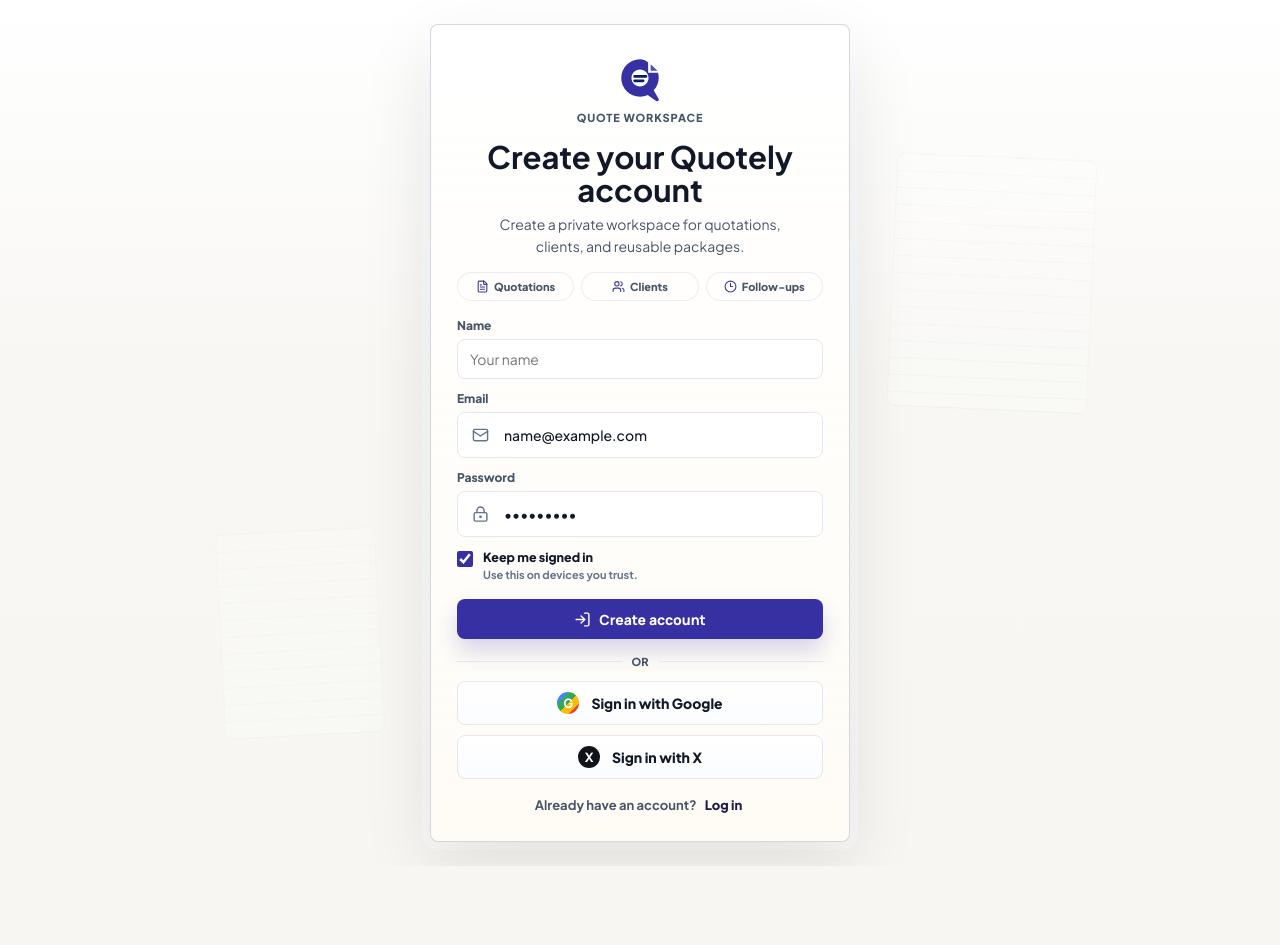
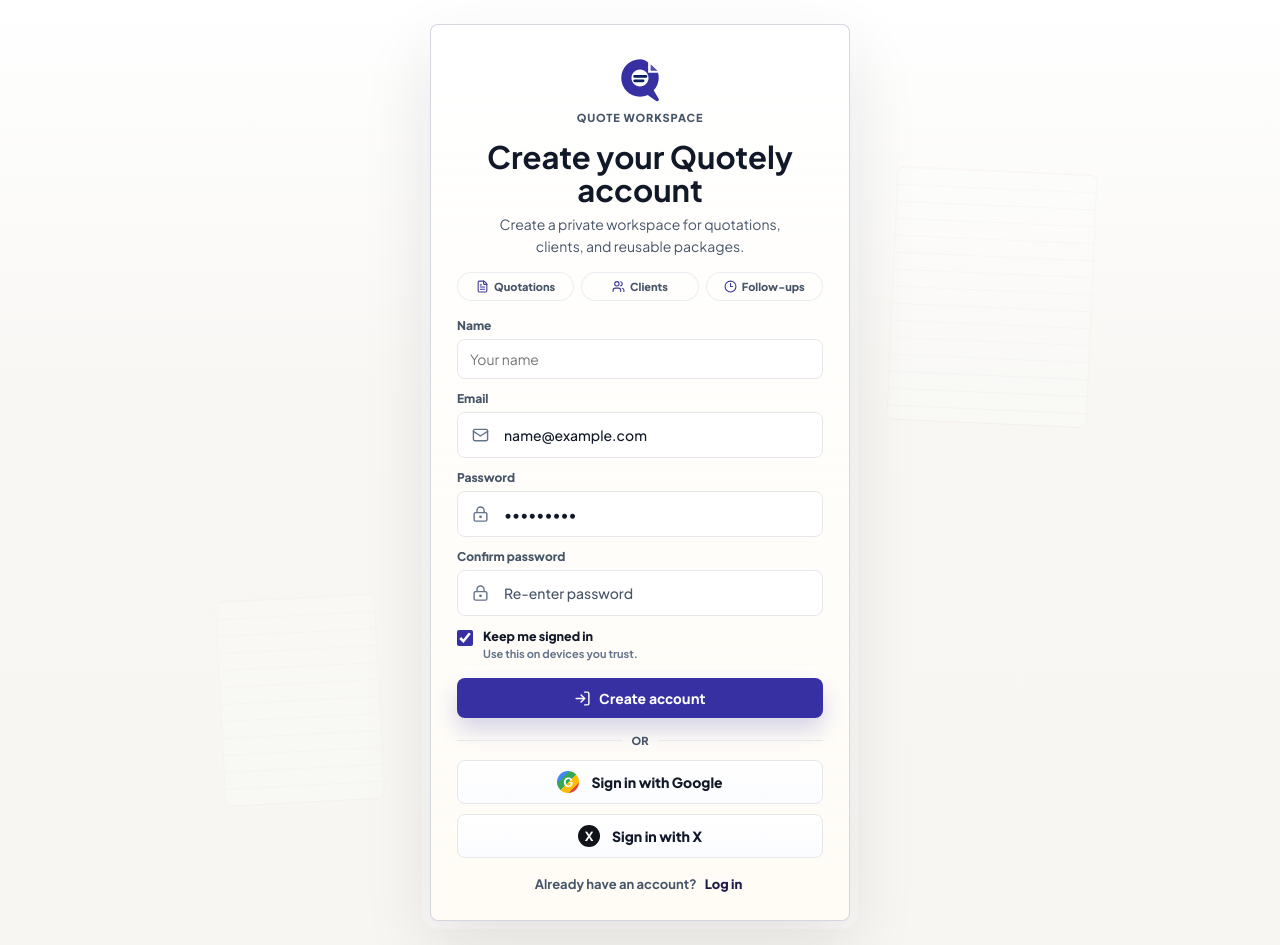
Before and after one commit to Beeejooorn/Quotely_V2, a React (Vite) app: page / in a window 1280 px wide. Both pictures are taken after typing "name@example.com", "Sample123" into the empty fields and a click on the button "Create an account". Before the commit the page ends 866 px from the top, so only its background shows below. Built offline with nearby package versions, Linux system fonts and the light colour scheme; no server answers.

Commit message:
update login email confirmation

```diff
--- a/src/App.jsx
+++ b/src/App.jsx
@@ -946,7 +946,14 @@
     }
   }, [])
 
-  const handleEmailAuth = async ({ email, keepSignedIn = true, mode, name, password }) => {
+  const handleEmailAuth = async ({
+    confirmPassword = '',
+    email,
+    keepSignedIn = true,
+    mode,
+    name,
+    password,
+  }) => {
     if (!supabase) {
       setAuthError('Sign-in is not ready yet.')
       showFeedback('Sign-in is not ready', 'Finish sign-in setup before launching Quotely.', 'error')
@@ -973,6 +980,14 @@
 
     if (mode === 'signup' && !trimmedName) {
       fieldErrors.name = 'Enter your name.'
+    }
+
+    if (mode === 'signup') {
+      if (!confirmPassword) {
+        fieldErrors.confirmPassword = 'Confirm your password.'
+      } else if (password && confirmPassword !== password) {
+        fieldErrors.confirmPassword = 'Passwords do not match.'
+      }
     }
 
     if (Object.keys(fieldErrors).length) {
@@ -1008,16 +1023,32 @@
       return
     }
 
+    const identities = response.data.user?.identities
+    const mayAlreadyHaveAccount =
+      mode === 'signup' && !response.data.session && Array.isArray(identities) && identities.length === 0
+
+    if (mayAlreadyHaveAccount) {
+      const existingAccountMessage =
+        'This email may already have a Quotely account. Log in or use Google sign-in instead.'
+
+      setAuthError(existingAccountMessage)
+      setAuthFieldErrors({ email: existingAccountMessage })
+      setPendingConfirmationEmail('')
+      setAuthMessage('')
+      showFeedback('Account may already exist', existingAccountMessage, 'error')
+      return
+    }
+
     setAuthError('')
     setAuthFieldErrors({})
     setAuthMessage(
       mode === 'signup' && !response.data.session
-        ? 'Check your inbox and spam folder to confirm your Quotely account.'
+        ? 'Check your inbox, spam, and promotions folders to confirm your Quotely account.'
         : '',
     )
     if (mode === 'signup' && !response.data.session) {
       setPendingConfirmationEmail(trimmedEmail)
-      showFeedback('Account created', 'Check your inbox and spam folder for the confirmation email.')
+      showFeedback('Account created', 'Check your inbox, spam, and promotions folders for the confirmation email.')
     } else {
       setPendingConfirmationEmail('')
     }
@@ -1053,8 +1084,13 @@
     }
 
     setAuthError('')
-    setAuthMessage('Confirmation email sent again. Check your inbox, spam, and promotions folders.')
-    showFeedback('Confirmation email sent', 'Check your inbox, spam, and promotions folders.')
+    setAuthMessage(
+      'Confirmation email requested. If it still does not arrive, this email may already be confirmed or registered.',
+    )
+    showFeedback(
+      'Confirmation email requested',
+      'Check your inbox, spam, and promotions folders. If nothing arrives, try logging in or use Google sign-in.',
+    )
   }
 
   const logout = async () => {
--- a/src/components/AuthScreen.jsx
+++ b/src/components/AuthScreen.jsx
@@ -24,6 +24,7 @@
     keepSignedIn: defaultKeepSignedIn,
     name: '',
     password: '',
+    confirmPassword: '',
   })
   const isSignUp = mode === 'signup'
   const configMessage = !isConfigured ? 'Sign-in is not ready yet.' : ''
@@ -59,6 +60,7 @@
     onFieldChange?.('name')
     onFieldChange?.('email')
     onFieldChange?.('password')
+    onFieldChange?.('confirmPassword')
   }
 
   const submitForm = async (event) => {
@@ -183,12 +185,36 @@
             )}
           </label>
 
+          {isSignUp && (
+            <label className="field">
+              <span>Confirm password</span>
+              <span className="auth-input-wrap">
+                <LockKeyhole aria-hidden="true" />
+                <input
+                  aria-describedby={fieldErrors.confirmPassword ? 'auth-confirm-password-error' : undefined}
+                  aria-invalid={Boolean(fieldErrors.confirmPassword)}
+                  className={fieldErrors.confirmPassword ? 'is-invalid' : undefined}
+                  autoComplete="new-password"
+                  type="password"
+                  value={form.confirmPassword}
+                  onChange={(event) => updateField('confirmPassword', event.target.value)}
+                  placeholder="Re-enter password"
+                />
+              </span>
+              {fieldErrors.confirmPassword && (
+                <small className="field-error" id="auth-confirm-password-error">
+                  {fieldErrors.confirmPassword}
+                </small>
+              )}
+            </label>
+          )}
+
           {formError && <p className="auth-error">{formError}</p>}
           {configMessage && <p className="auth-config-message">{configMessage}</p>}
           {message && <p className="auth-message">{message}</p>}
           {pendingConfirmationEmail && isSignUp && (
             <div className="auth-resend">
-              <span>Still no email?</span>
+              <span>No email yet?</span>
               <button
                 className="auth-mode-button"
                 disabled={isSubmitting || isResending}
```
Also changed, not shown: 1 other file (tests, documents, lock files or other folders).
